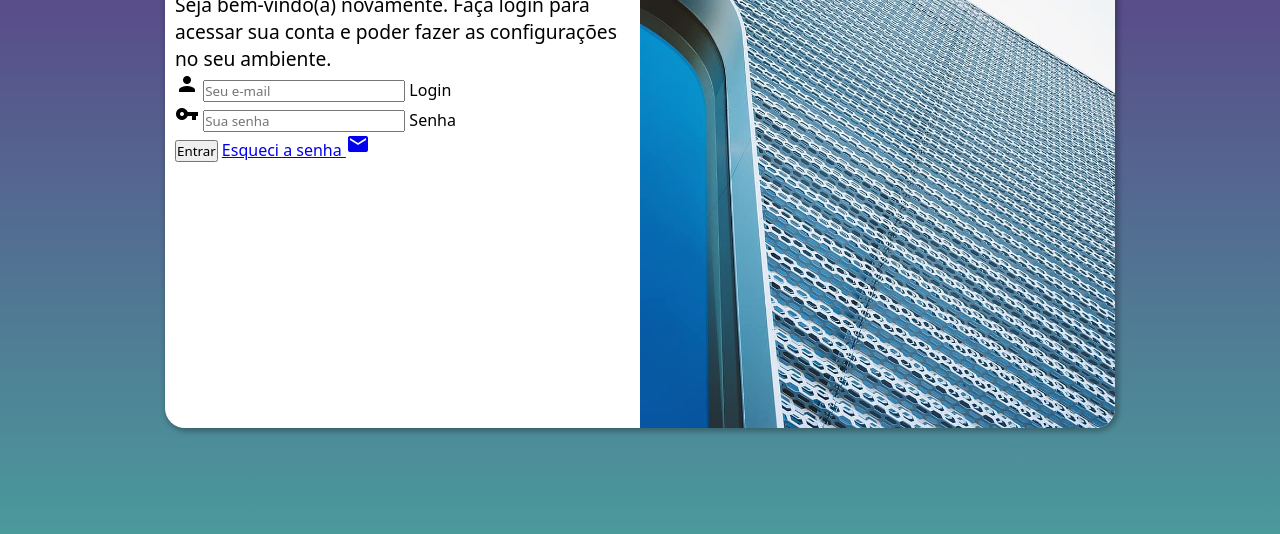
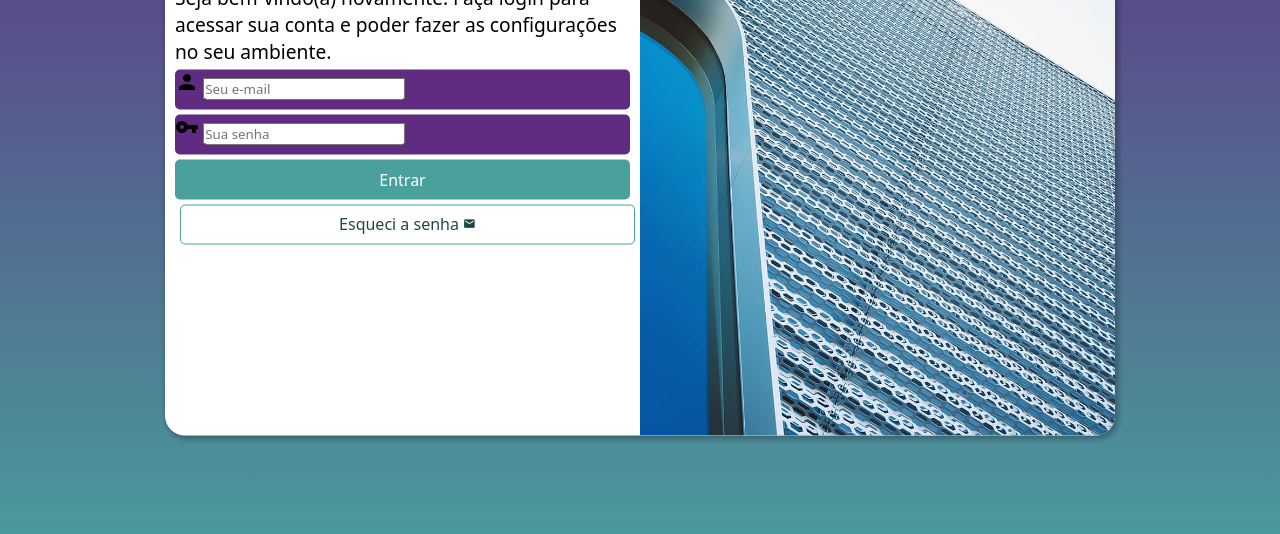
Before and after one commit to ghenriqf/projeto-login, a plain HTML site: page index.html in a window 1280 px wide. Shown: the part 222-756 px from the top of the page. Drawn offline with Linux system fonts and the light colour scheme.

Commit message:
Adiciona estilos para os formulários

```diff
--- a/index.html
+++ b/index.html
@@ -31,7 +31,7 @@
                             <label for="ipass">Senha</label>
                         </div>
                         <input type="submit" value="Entrar">
-                        <a href="esqueci.html">
+                        <a href="esqueci.html" class="botao">
                             Esqueci a senha <span class="material-icons">mail</span>
                         </a>
 
--- a/styles/style.css
+++ b/styles/style.css
@@ -21,7 +21,7 @@
 #login {
     background-color: white;
     width: 250px;
-    height: 500px;
+    height: 515px;
     border-radius: 20px;
     box-shadow: 2px 2px 5px 2px rgba(0, 0, 0, 0.253);
 
@@ -55,3 +55,53 @@
 #formulario > p {
     font-size: .8em;
 }
+
+form > input[type=submit] {
+    display: block;
+    font-size: 1em;
+    width: 100%;
+    height: 40px;
+    background-color: #49a09d;
+    color: white;
+    border: none;
+    border-radius: 5px;
+}
+
+form > .campo {
+    background-color: #5f2c82;
+    height: 40px;
+    border-radius: 5px;
+    margin: 5px 0px;
+}
+
+.campo > label {
+    display: none;
+}
+
+form > input[type=submit]:hover {
+    background-color: #377976;
+    cursor: pointer;
+}
+
+form > .botao {
+    display: block;
+    text-align: center;
+    font-size: 1em;
+    width: 100%;
+    height: 40px;
+    padding-top: 7px;
+    margin: 5px;
+    background-color: white;
+    border: 1px solid #49a09d;
+    border-radius: 5px;
+    text-decoration: none;
+    color: #204745;
+}
+
+form > .botao:hover{
+    background-color: #49a09d;
+}
+
+form > .botao > span {
+    font-size: .8em;
+}
```
